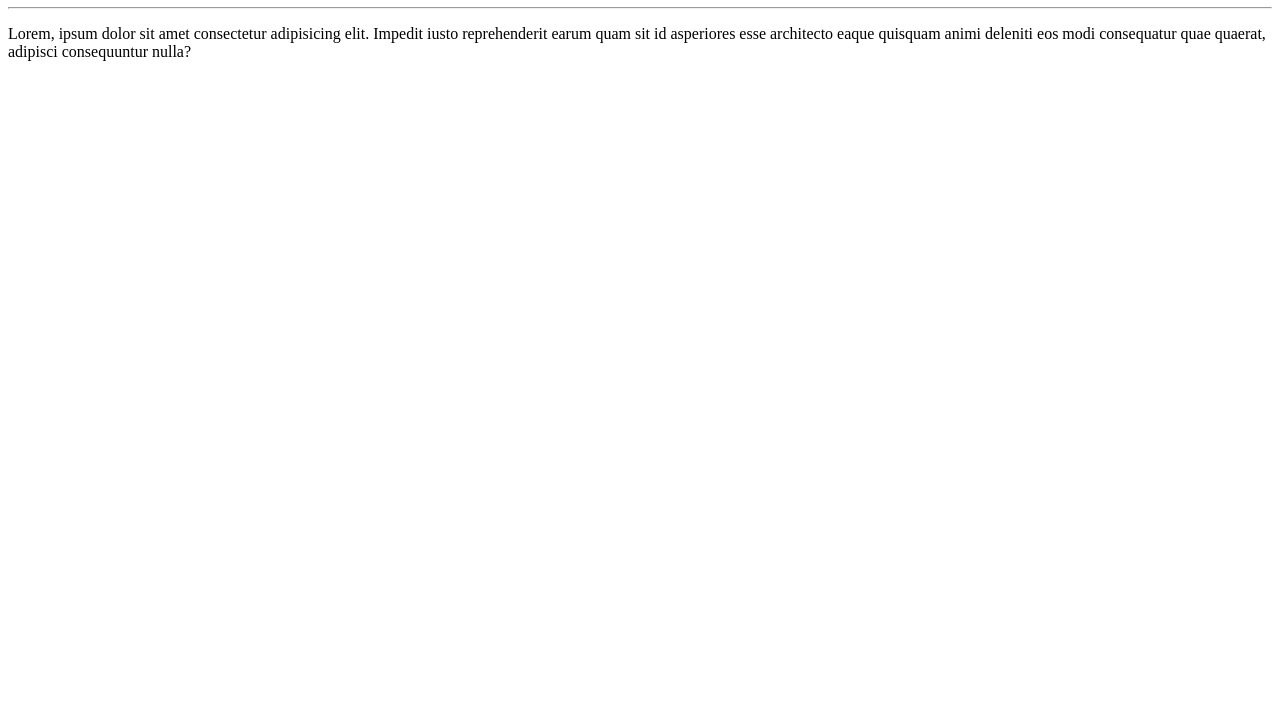
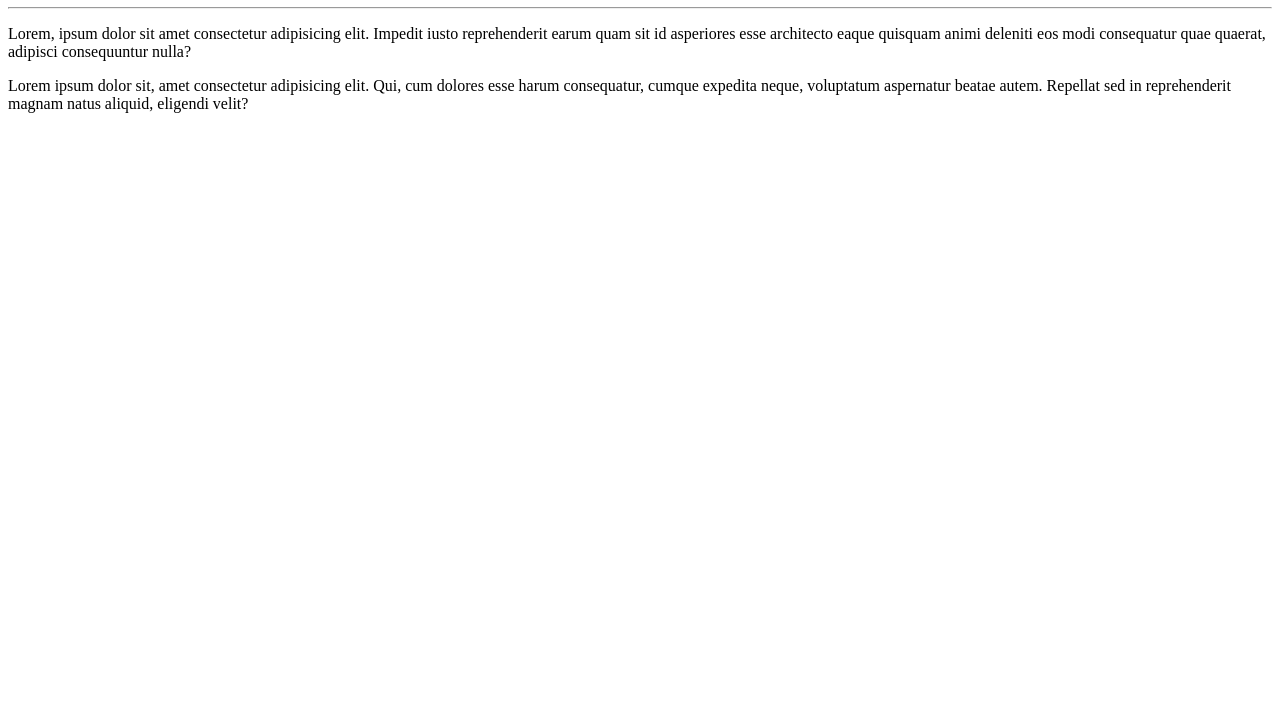
Before and after one commit to ThiagoMonts/Ola-Mundo, a plain HTML site: page site-exemplo/index.html in a window 1280 px wide. Shown: the part 73-800 px from the top of the page. Drawn offline with Linux system fonts and the light colour scheme.

Commit message:
Adicionei um parágrafo

```diff
--- a/site-exemplo/index.html
+++ b/site-exemplo/index.html
@@ -10,5 +10,6 @@
     <h1>Olá, Mundo!</h1>
     <hr>
     <p>Lorem, ipsum dolor sit amet consectetur adipisicing elit. Impedit iusto reprehenderit earum quam sit id asperiores esse architecto eaque quisquam animi deleniti eos modi consequatur quae quaerat, adipisci consequuntur nulla?</p>
+    <p>Lorem ipsum dolor sit, amet consectetur adipisicing elit. Qui, cum dolores esse harum consequatur, cumque expedita neque, voluptatum aspernatur beatae autem. Repellat sed in reprehenderit magnam natus aliquid, eligendi velit?</p>
 </body>
 </html>
```
